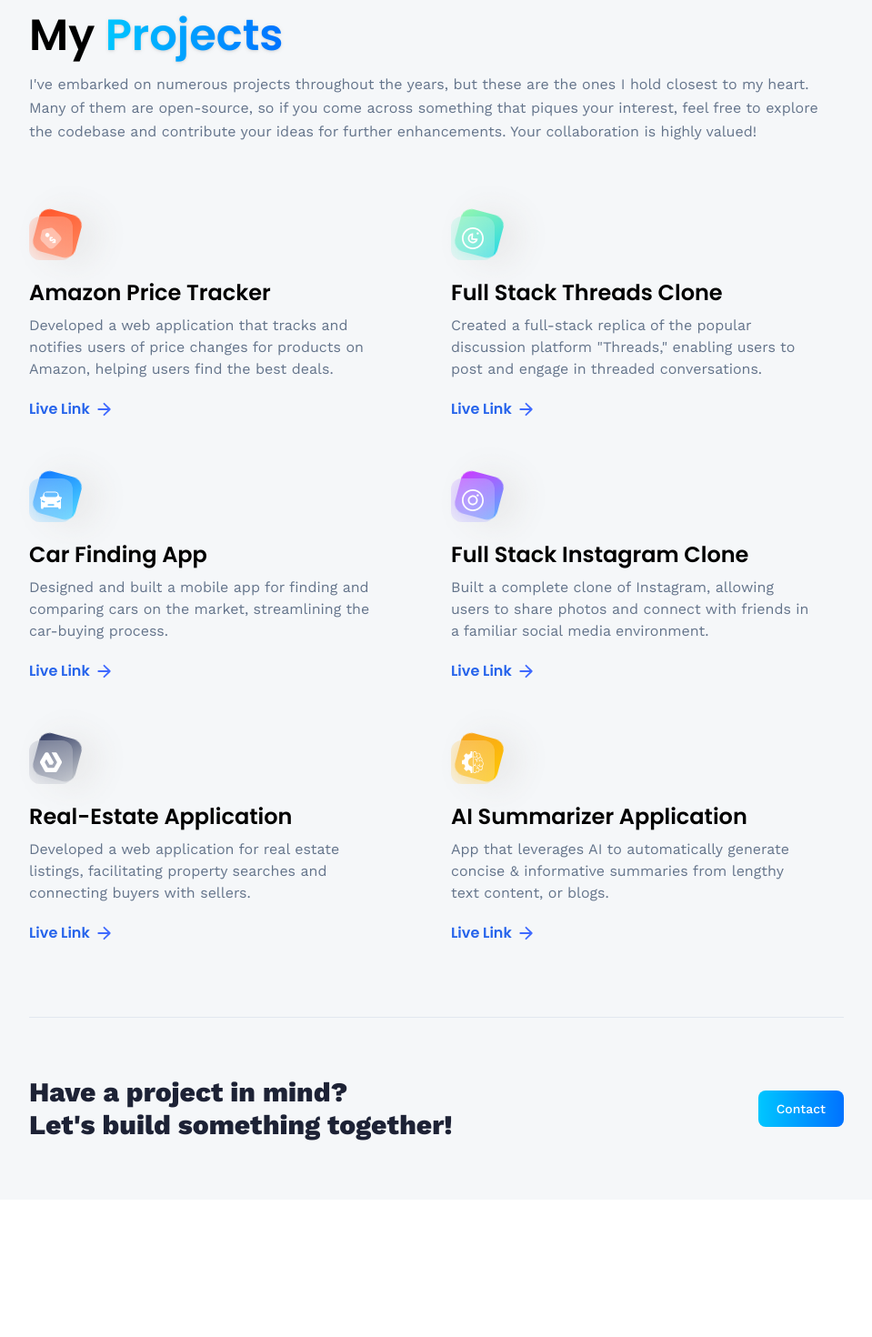
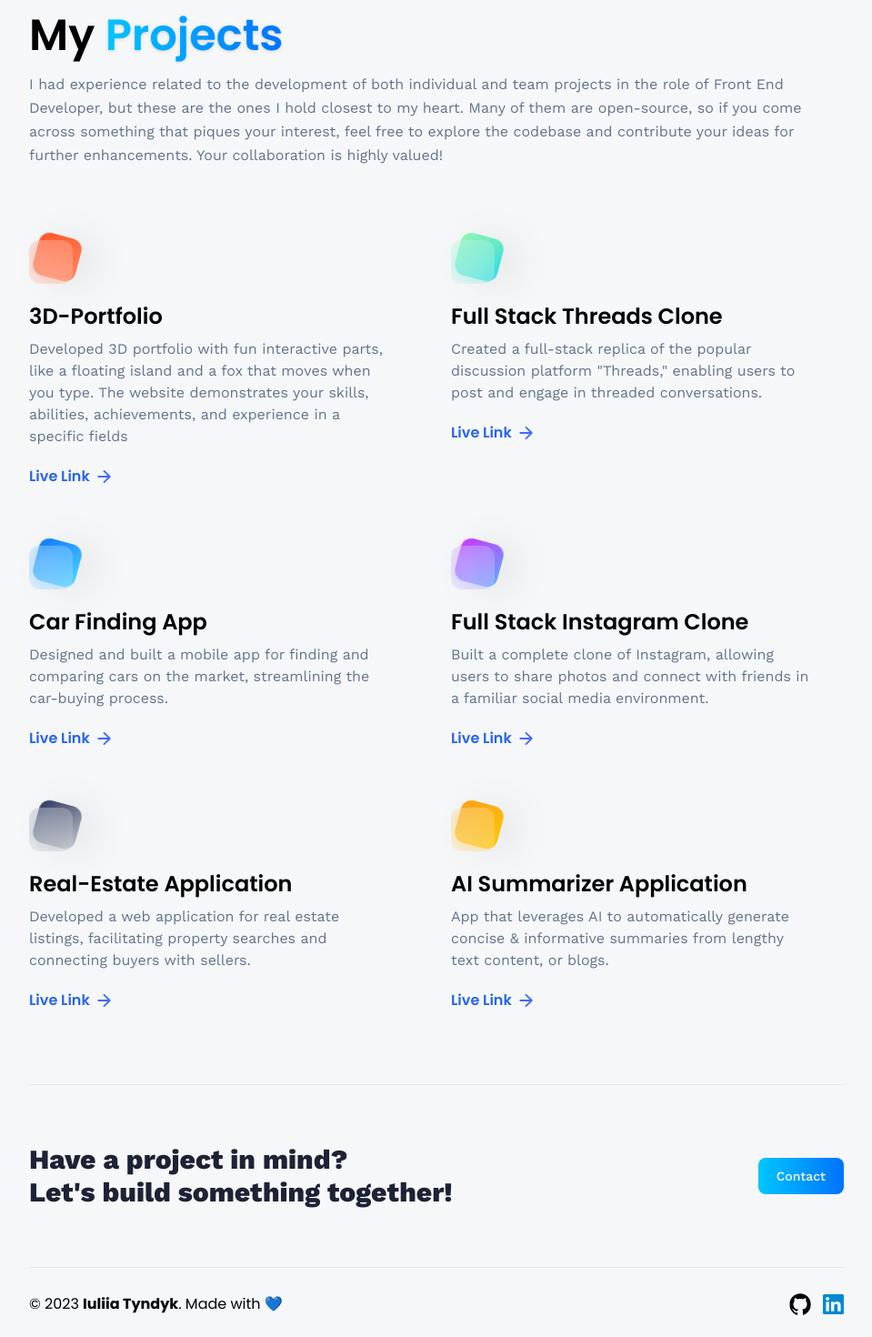
Before and after one commit to YTyndyk/3D-Portfolio, a React (Vite) app: page /projects in a window 1280 px wide. Shown: the part 120-1590 px from the top of the page at 91% size, without its empty margins (160-1119 px from the left). Before the commit the page ends 1439 px from the top, so only its background shows below. Built offline with nearby package versions, Linux system fonts and the light colour scheme.

Commit message:
add Footer

```diff
--- a/src/App.jsx
+++ b/src/App.jsx
@@ -2,6 +2,7 @@
 
 import { Home, About, Projects, Contact } from "./pages";
 import Navbar from "./components/Navbar";
+import Footer from "./components/Footer";
 
 const App = () => {
 	return (
@@ -14,6 +15,7 @@
 					<Route path="/projects" element={<Projects />} />
 					<Route path="/contact" element={<Contact />} />
 				</Routes>
+				<Footer />
 			</Router>
 		</main>
 	);
--- /dev/null
+++ b/src/components/Footer.jsx
@@ -0,0 +1,31 @@
+import { Link } from "react-router-dom";
+
+import { socialLinks } from "../constants";
+
+const Footer = () => {
+	return (
+		<footer className="footer font-poppins">
+			<hr className="border-slate-200" />
+
+			<div className="footer-container">
+				<p>
+					© 2023 <strong>Iuliia Tyndyk</strong>. Made with 💙
+				</p>
+
+				<div className="flex gap-3 justify-center items-center">
+					{socialLinks.map((link) => (
+						<Link key={link.name} to={link.link} target="_blank">
+							<img
+								src={link.iconUrl}
+								alt={link.name}
+								className="w-6 h-6 object-contain"
+							/>
+						</Link>
+					))}
+				</div>
+			</div>
+		</footer>
+	);
+};
+
+export default Footer;
--- a/src/constants/index.js
+++ b/src/constants/index.js
@@ -1,7 +1,5 @@
-import { meta, shopify, starbucks, tesla } from "../assets/images";
 import {
 	car,
-	contact,
 	css,
 	estate,
 	express,
@@ -11,7 +9,6 @@
 	javascript,
 	linkedin,
 	mongodb,
-	motion,
 	mui,
 	nextjs,
 	nodejs,
@@ -28,54 +25,24 @@
 
 export const skills = [
 	{
+		imageUrl: html,
+		name: "HTML",
+		type: "Frontend",
+	},
+	{
 		imageUrl: css,
 		name: "CSS",
 		type: "Frontend",
 	},
 	{
-		imageUrl: express,
-		name: "Express",
-		type: "Backend",
-	},
-	{
-		imageUrl: git,
-		name: "Git",
-		type: "Version Control",
-	},
-	{
-		imageUrl: github,
-		name: "GitHub",
-		type: "Version Control",
-	},
-	{
-		imageUrl: html,
-		name: "HTML",
+		imageUrl: sass,
+		name: "Sass",
 		type: "Frontend",
 	},
 	{
 		imageUrl: javascript,
 		name: "JavaScript",
 		type: "Frontend",
-	},
-	{
-		imageUrl: mongodb,
-		name: "MongoDB",
-		type: "Database",
-	},
-	{
-		imageUrl: mui,
-		name: "Material-UI",
-		type: "Frontend",
-	},
-	{
-		imageUrl: nextjs,
-		name: "Next.js",
-		type: "Frontend",
-	},
-	{
-		imageUrl: nodejs,
-		name: "Node.js",
-		type: "Backend",
 	},
 	{
 		imageUrl: react,
@@ -88,8 +55,39 @@
 		type: "State Management",
 	},
 	{
-		imageUrl: sass,
-		name: "Sass",
+		imageUrl: nodejs,
+		name: "Node.js",
+		type: "Backend",
+	},
+	{
+		imageUrl: express,
+		name: "Express",
+		type: "Backend",
+	},
+	{
+		imageUrl: mongodb,
+		name: "MongoDB",
+		type: "Database",
+	},
+	{
+		imageUrl: git,
+		name: "Git",
+		type: "Version Control",
+	},
+	{
+		imageUrl: github,
+		name: "GitHub",
+		type: "Version Control",
+	},
+
+	{
+		imageUrl: mui,
+		name: "Material-UI",
+		type: "Frontend",
+	},
+	{
+		imageUrl: nextjs,
+		name: "Next.js",
 		type: "Frontend",
 	},
 	{
@@ -106,50 +104,11 @@
 
 export const experiences = [
 	{
-		title: "React.js Developer",
-		company_name: "Starbucks",
-		icon: starbucks,
-		iconBg: "#accbe1",
-		date: "March 2020 - April 2021",
-		points: [
-			"Developing and maintaining web applications using React.js and other related technologies.",
-			"Collaborating with cross-functional teams including designers, product managers, and other developers to create high-quality products.",
-			"Implementing responsive design and ensuring cross-browser compatibility.",
-			"Participating in code reviews and providing constructive feedback to other developers.",
-		],
-	},
-	{
-		title: "React Native Developer",
-		company_name: "Tesla",
-		icon: tesla,
-		iconBg: "#fbc3bc",
-		date: "Jan 2021 - Feb 2022",
-		points: [
-			"Developing and maintaining web applications using React.js and other related technologies.",
-			"Collaborating with cross-functional teams including designers, product managers, and other developers to create high-quality products.",
-			"Implementing responsive design and ensuring cross-browser compatibility.",
-			"Participating in code reviews and providing constructive feedback to other developers.",
-		],
-	},
-	{
-		title: "Web Developer",
-		company_name: "Shopify",
-		icon: shopify,
-		iconBg: "#b7e4c7",
-		date: "Jan 2022 - Jan 2023",
-		points: [
-			"Developing and maintaining web applications using React.js and other related technologies.",
-			"Collaborating with cross-functional teams including designers, product managers, and other developers to create high-quality products.",
-			"Implementing responsive design and ensuring cross-browser compatibility.",
-			"Participating in code reviews and providing constructive feedback to other developers.",
-		],
-	},
-	{
 		title: "Full stack Developer",
-		company_name: "Meta",
-		icon: meta,
-		iconBg: "#a2d2ff",
-		date: "Jan 2023 - Present",
+		company_name: "GoIT",
+
+		iconBg: "white",
+		date: "Octovber 2022 - September 2023",
 		points: [
 			"Developing and maintaining web applications using React.js and other related technologies.",
 			"Collaborating with cross-functional teams including designers, product managers, and other developers to create high-quality products.",
@@ -161,30 +120,25 @@
 
 export const socialLinks = [
 	{
-		name: "Contact",
-		iconUrl: contact,
-		link: "/contact",
-	},
-	{
 		name: "GitHub",
 		iconUrl: github,
-		link: "https://github.com/YourGitHubUsername",
+		link: "https://github.com/YTyndyk",
 	},
 	{
 		name: "LinkedIn",
 		iconUrl: linkedin,
-		link: "https://www.linkedin.com/in/YourLinkedInUsername",
+		link: "https://linkedin.com/in/iuliia-tyndyk",
 	},
 ];
 
 export const projects = [
 	{
-		iconUrl: pricewise,
+		// iconUrl: pricewise,
 		theme: "btn-back-red",
-		name: "Amazon Price Tracker",
+		name: "3D-Portfolio",
 		description:
-			"Developed a web application that tracks and notifies users of price changes for products on Amazon, helping users find the best deals.",
-		link: "https://github.com/adrianhajdin/pricewise",
+			"Developed 3D portfolio with fun interactive parts, like a floating island and a fox that moves when you type. The website demonstrates your skills, abilities, achievements, and experience in a specific fields",
+		link: "https://3-d-portfolio-neon-eta.vercel.app/",
 	},
 	{
 		iconUrl: threads,
--- a/src/pages/About.jsx
+++ b/src/pages/About.jsx
@@ -45,8 +45,9 @@
 				<h3 className="subhead-text">Work Experience</h3>
 				<div className="mt-5 flex flex-col gap-3 text-slate-500">
 					<p>
-						I've worked with all sorts of companies, leveling up my skills and
-						teaming up with smart people. Here's the rundown:
+						I've successfuly completed Full stack Developer course at GoIT,
+						leveling up my skills and teaming up with smart people. Here's the
+						rundown:
 					</p>
 				</div>
 				<div className="mt-12 flex">
@@ -58,9 +59,9 @@
 								icon={
 									<div className="flex justify-center items-center w-full h-full">
 										<img
-											src={experience.icon}
+											src="https://itcluster.lviv.ua/wp-content/uploads/2023/03/goit.png"
 											alt={experience.company_name}
-											className="w-[60%] h-[60%] object-contain"
+											className="w-[100%] h-[100%] object-contain"
 										/>
 									</div>
 								}
--- a/src/pages/Projects.jsx
+++ b/src/pages/Projects.jsx
@@ -14,11 +14,12 @@
 			</h1>
 
 			<p className="text-slate-500 mt-2 leading-relaxed">
-				I've embarked on numerous projects throughout the years, but these are
-				the ones I hold closest to my heart. Many of them are open-source, so if
-				you come across something that piques your interest, feel free to
-				explore the codebase and contribute your ideas for further enhancements.
-				Your collaboration is highly valued!
+				I had experience related to the development of both individual and team
+				projects in the role of Front End Developer, but these are the ones I
+				hold closest to my heart. Many of them are open-source, so if you come
+				across something that piques your interest, feel free to explore the
+				codebase and contribute your ideas for further enhancements. Your
+				collaboration is highly valued!
 			</p>
 
 			<div className="flex flex-wrap my-20 gap-16">
@@ -26,13 +27,7 @@
 					<div className="lg:w-[400px] w-full" key={project.name}>
 						<div className="block-container w-12 h-12">
 							<div className={`btn-back rounded-xl ${project.theme}`} />
-							<div className="btn-front rounded-xl flex justify-center items-center">
-								<img
-									src={project.iconUrl}
-									alt="threads"
-									className="w-1/2 h-1/2 object-contain"
-								/>
-							</div>
+							<div className="btn-front rounded-xl flex justify-center items-center"></div>
 						</div>
 
 						<div className="mt-5 flex flex-col">
```
